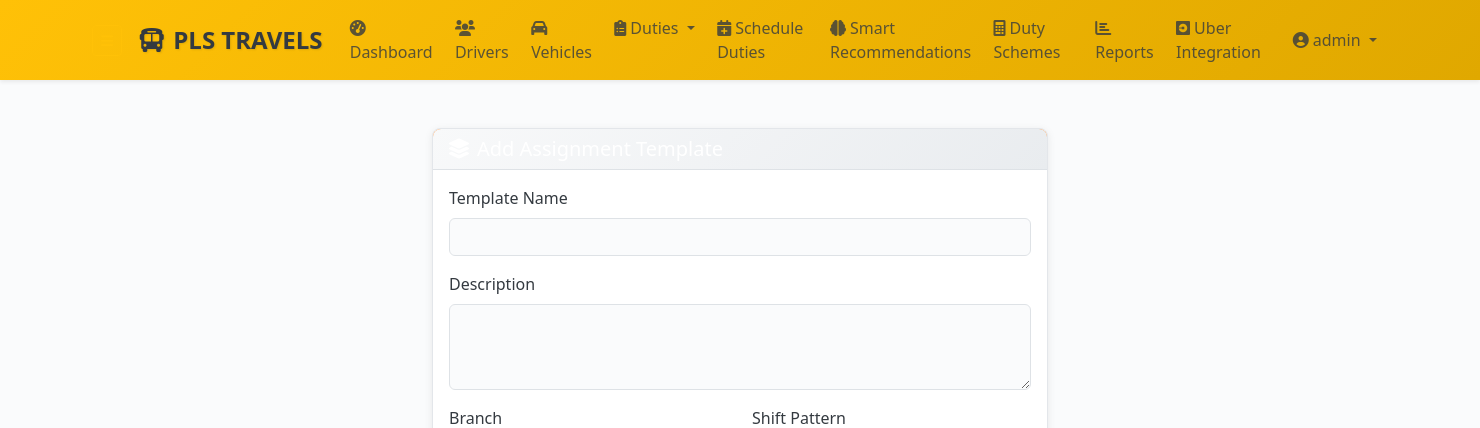
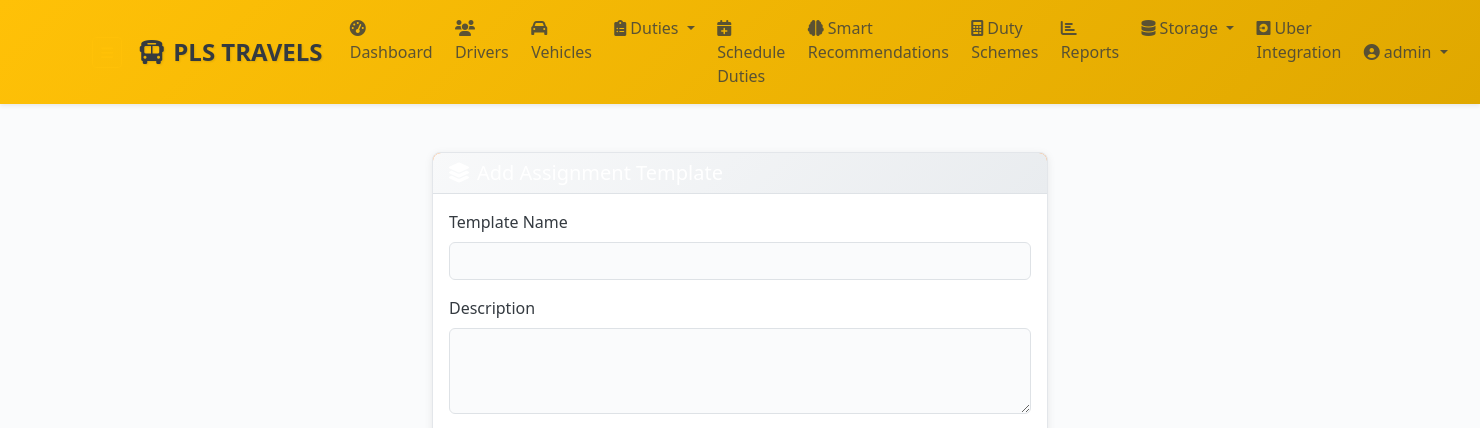
Before and after one commit to jyothilaxmika/pls_travels_webapp, a Flask app: page /admin/assignment-templates/add in a window 1480 px wide. Shown: the top 428 px of the page. Run offline with Flask 3, Linux system fonts and the light colour scheme; a user stored in the database is signed in; tables that the repository leaves empty hold one stand-in row (values such as "Sample post"); some libraries are stand-ins or nearby versions.

Commit message:
Add navigation for document and photo storage management features
Update base template to include a new "Storage" dropdown menu with links to Storage Overview, Document Manager, Duty Photos, and gallery views for documents and photos.

Replit-Commit-Author: Agent
Replit-Commit-Session-Id: 41101f4e-4bd2-4af8-9151-09f7006711cc
Replit-Commit-Checkpoint-Type: intermediate_checkpoint

```diff
--- a/templates/base.html
+++ b/templates/base.html
@@ -83,6 +83,29 @@
                             <a class="nav-link" href="{{ url_for('admin.reports') }}">
                                 <i class="fas fa-chart-bar me-1"></i>Reports
                             </a>
+                        </li>
+                        <li class="nav-item dropdown">
+                            <a class="nav-link dropdown-toggle" href="#" id="storageDropdown" role="button" data-bs-toggle="dropdown">
+                                <i class="fas fa-database me-1"></i>Storage
+                            </a>
+                            <ul class="dropdown-menu">
+                                <li><a class="dropdown-item" href="{{ url_for('storage.storage_dashboard') }}">
+                                    <i class="fas fa-database me-2"></i>Storage Overview
+                                </a></li>
+                                <li><a class="dropdown-item" href="{{ url_for('storage.document_manager') }}">
+                                    <i class="fas fa-file-alt me-2"></i>Document Manager
+                                </a></li>
+                                <li><a class="dropdown-item" href="{{ url_for('storage.duty_photo_manager') }}">
+                                    <i class="fas fa-camera me-2"></i>Duty Photos
+                                </a></li>
+                                <li><hr class="dropdown-divider"></li>
+                                <li><a class="dropdown-item" href="/storage/gallery/documents">
+                                    <i class="fas fa-images me-2"></i>Documents Gallery
+                                </a></li>
+                                <li><a class="dropdown-item" href="/storage/gallery/photos">
+                                    <i class="fas fa-images me-2"></i>Photos Gallery
+                                </a></li>
+                            </ul>
                         </li>
                         <li class="nav-item">
                             <a class="nav-link" href="{{ url_for('admin.uber_integration') }}">
```
